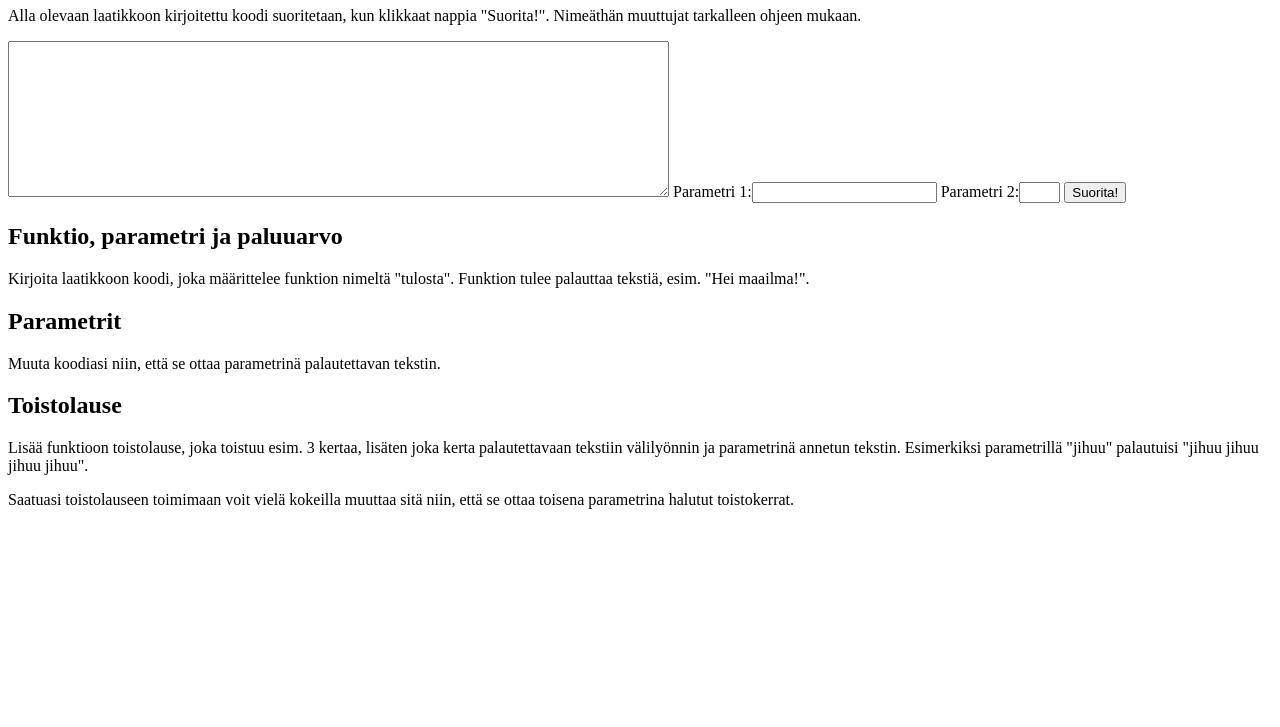
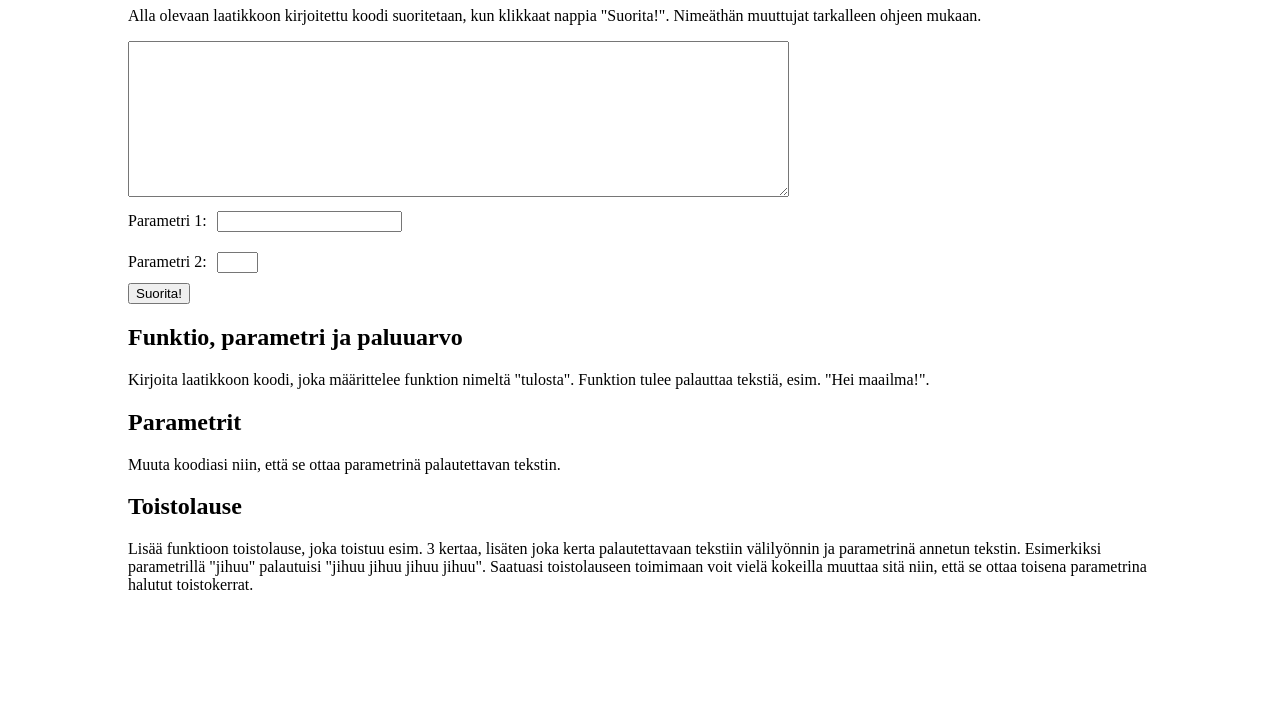
Before and after one commit to jakaarl/koodikoulu, a website: page docs/harjoitukset/funktiot.html in a window 1280 px wide. Shown: the part 73-800 px from the top of the page. Drawn offline with Linux system fonts and the light colour scheme.

Commit message:
Siivoamista, ulkoasuparannuksia ja karsimista.

```diff
--- a/docs/harjoitukset/funktiot.html
+++ b/docs/harjoitukset/funktiot.html
@@ -1,7 +1,7 @@
 <!DOCTYPE html>
 <html>
   <head>
-    <title>Harjoitus: muuttujat</title>
+    <title>Harjoitus: funktiot</title>
     <meta charset="UTF-8">
     <link rel="stylesheet" href="style.css">
     <script>
@@ -20,10 +20,10 @@ function execute() {
 Alla olevaan laatikkoon kirjoitettu koodi suoritetaan, kun klikkaat nappia
 &quot;Suorita!&quot;. Nimeäthän muuttujat tarkalleen ohjeen mukaan.
     </p>
-    <textarea id="code" cols="80" rows="10"></textarea>
-    <label for="param1">Parametri 1:</label><input type="text" id="param1" size="20" maxlength="20"/>
-    <label for="param2">Parametri 2:</label><input type="text" id="param2" size="2" maxlength="1"/>
-    <button onclick="execute()">Suorita!</button>
+    <div><textarea id="code" cols="80" rows="10"></textarea></div>
+    <div><label for="param1">Parametri 1:</label><input type="text" id="param1" size="20" maxlength="20"/></div>
+    <div><label for="param2">Parametri 2:</label><input type="text" id="param2" size="2" maxlength="1"/></div>
+    <div><button onclick="execute()">Suorita!</button></div>
     <div id="output"></div>
     <h2>Funktio, parametri ja paluuarvo</h2>
     <p>
@@ -37,8 +37,6 @@ Muuta koodiasi niin, että se ottaa parametrinä palautettavan tekstin.
     <p>
 Lisää funktioon toistolause, joka toistuu esim. 3 kertaa, lisäten joka kerta palautettavaan tekstiin välilyönnin ja parametrinä annetun tekstin.
 Esimerkiksi parametrillä &quot;jihuu&quot; palautuisi &quot;jihuu jihuu jihuu jihuu&quot;.
-    </p>
-    <p>
 Saatuasi toistolauseen toimimaan voit vielä kokeilla muuttaa sitä niin, että se ottaa toisena parametrina halutut toistokerrat.
     </p>
   </body>
--- a/docs/harjoitukset/style.css
+++ b/docs/harjoitukset/style.css
@@ -1,3 +1,18 @@
+body {
+  margin-top: 10px;
+  margin-bottom: 10px;
+  margin-left: 10%;
+  margin-right: 10%;
+}
+
+input {
+  margin: 10px;
+}
+
+div {
+  clear: both;
+}
+
 #square {
   width: 0px;
   height: 0px;
```
Also changed, not shown: docs/harjoitukset/muuttujat.html (+2 -2 lines), docs/materiaalit/ehtolauseet.html (+3 -1 lines), docs/materiaalit/funktiot.html (+5 -1 lines), docs/materiaalit/javascript.html (+2 -2 lines), docs/materiaalit/lisaa.html (+1 -1 lines), docs/materiaalit/muuttujat.html (+4 -8 lines), docs/materiaalit/objektit.html (+2 -1 lines), docs/materiaalit/ohjelmakoodi.html (+1 -1 lines), docs/materiaalit/operaattorit.html (+3 -1 lines), docs/materiaalit/toistolauseet.html (+3 -1 lines), docs/slides.md (+10 -0 lines).
